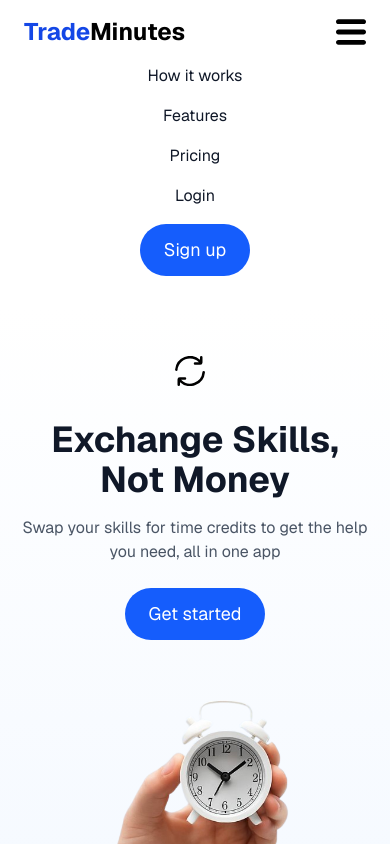
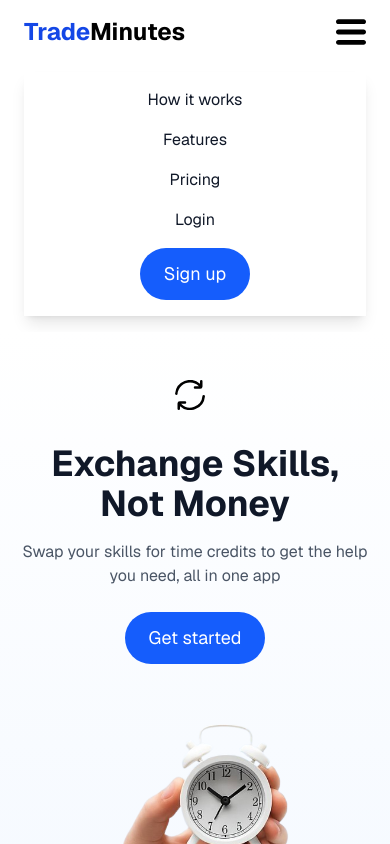
Before and after one commit to stevie1mat/frontend-test, a Next.js app: page / in a window 390 px wide. Both pictures are taken after a click on the element 351 px from the left and 32 px from the top of the page. Shown: the top 844 px of the page. Built offline with nearby package versions, Linux system fonts and the light colour scheme.

Commit message:
Added Padding & Margin to Mobile Navbar

```diff
--- a/src/app/components/Navbar.tsx
+++ b/src/app/components/Navbar.tsx
@@ -42,9 +42,9 @@ export default function Navbar() {
         </div>
       </div>
 
-      {/* Mobile Menu */}
+      {/* Mobile Menu with Conditional Shadow and Increased Top Margin */}
       {isMobileMenuOpen && (
-        <div className="md:hidden flex flex-col items-center py-4 space-y-4">
+        <div className="md:hidden flex flex-col items-center py-4 space-y-4 shadow-lg mt-6">
           <span className="hover:text-black cursor-pointer">How it works</span>
           <span className="hover:text-black cursor-pointer">Features</span>
           <span className="hover:text-black cursor-pointer">Pricing</span>
```
